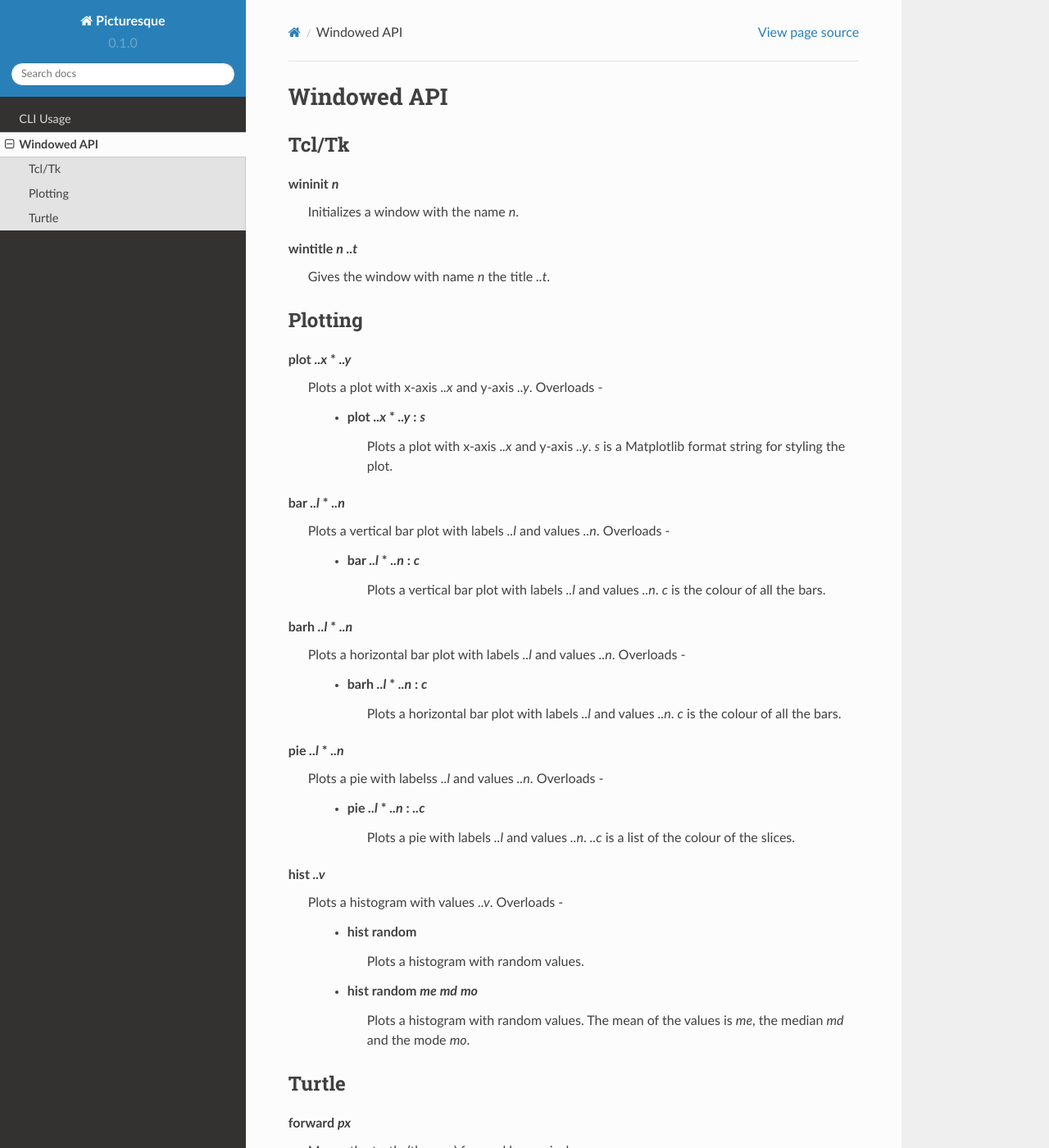
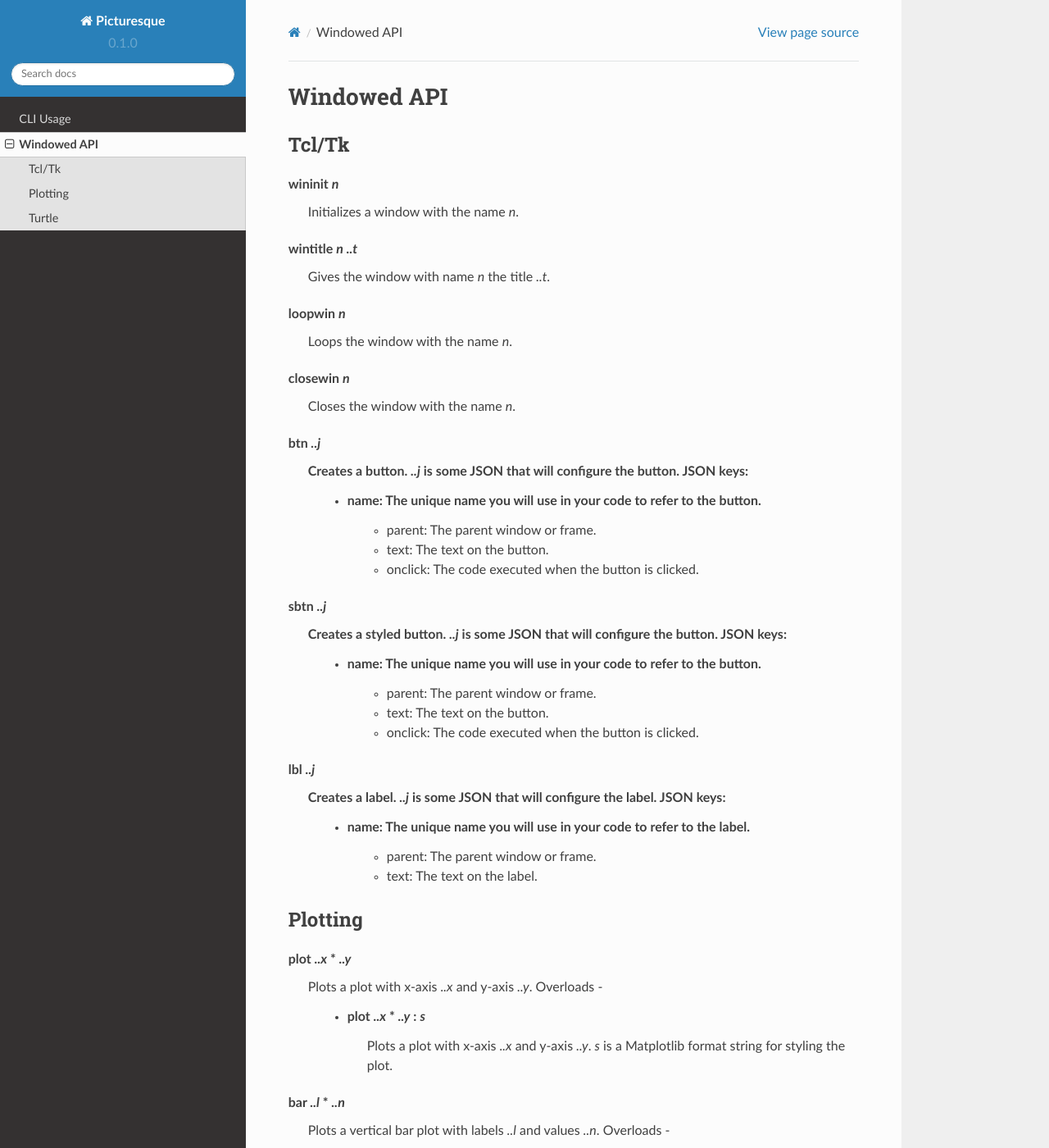
Before and after one commit to tiashDev/pic-docs, a Sphinx documentation site: the page built from docs/source/win-api.rst, in a window 1280 px wide and 1400 px high. Shown: the whole window at 82% size. Built offline with Sphinx 7.4.7 and the Read the Docs theme 2.0.0, drawn with Linux system fonts in a browser that asks for light colours.

Commit message:
Update win-api.rst

```diff
--- a/docs/source/win-api.rst
+++ b/docs/source/win-api.rst
@@ -13,6 +13,42 @@ wininit *n*
 
 wintitle *n* *..t*
    Gives the window with name *n* the title *..t*.
+
+.. _loopwin:
+
+loopwin *n*
+   Loops the window with the name *n*.
+
+.. _closewin:
+
+closewin *n*
+   Closes the window with the name *n*.
+
+.. _btn:
+
+btn *..j*
+   Creates a button. *..j* is some JSON that will configure the button. JSON keys:
+      * name: The unique name you will use in your code to refer to the button.
+	  * parent: The parent window or frame.
+	  * text: The text on the button.
+	  * onclick: The code executed when the button is clicked.
+
+.. _sbtn:
+
+sbtn *..j*
+   Creates a styled button. *..j* is some JSON that will configure the button. JSON keys:
+      * name: The unique name you will use in your code to refer to the button.
+	  * parent: The parent window or frame.
+	  * text: The text on the button.
+	  * onclick: The code executed when the button is clicked.
+
+.. _lbl:
+
+lbl *..j*
+   Creates a label. *..j* is some JSON that will configure the label. JSON keys:
+      * name: The unique name you will use in your code to refer to the label.
+	  * parent: The parent window or frame.
+	  * text: The text on the label.
 
 Plotting
 --------
```
